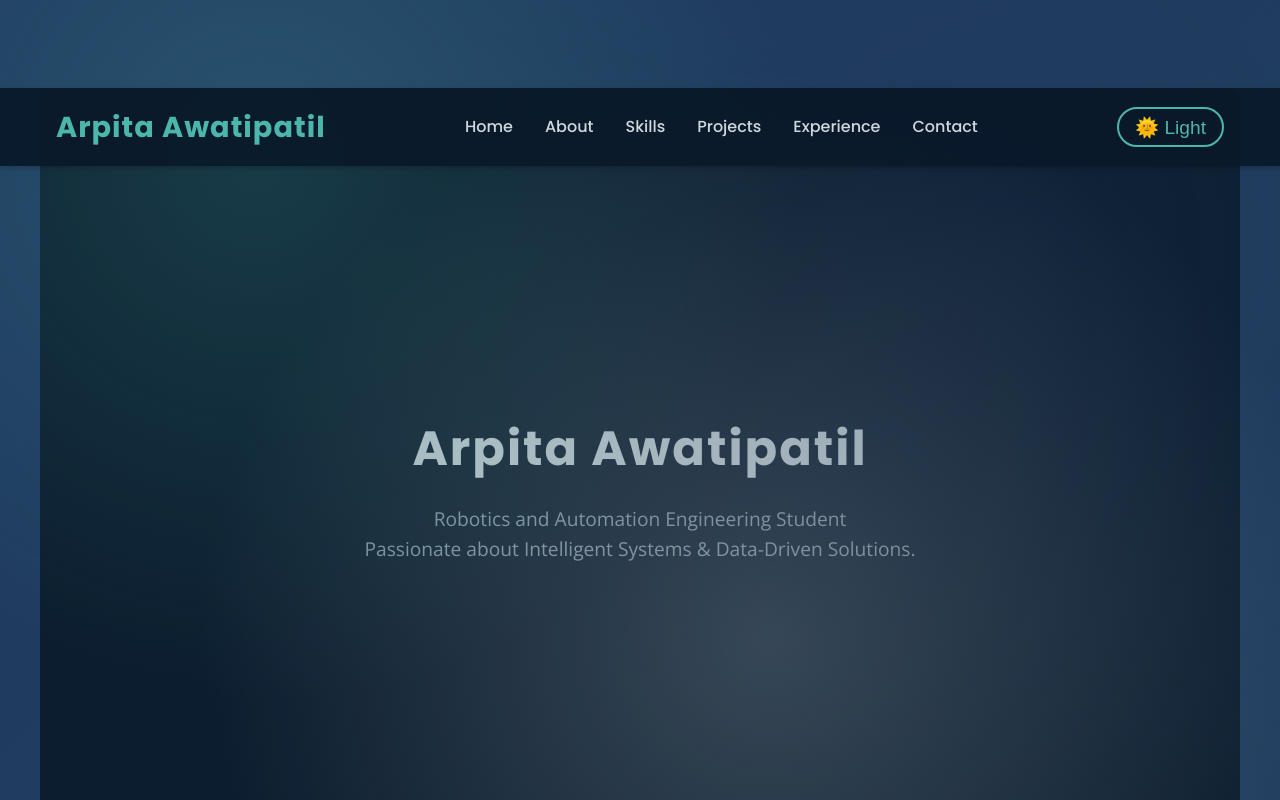
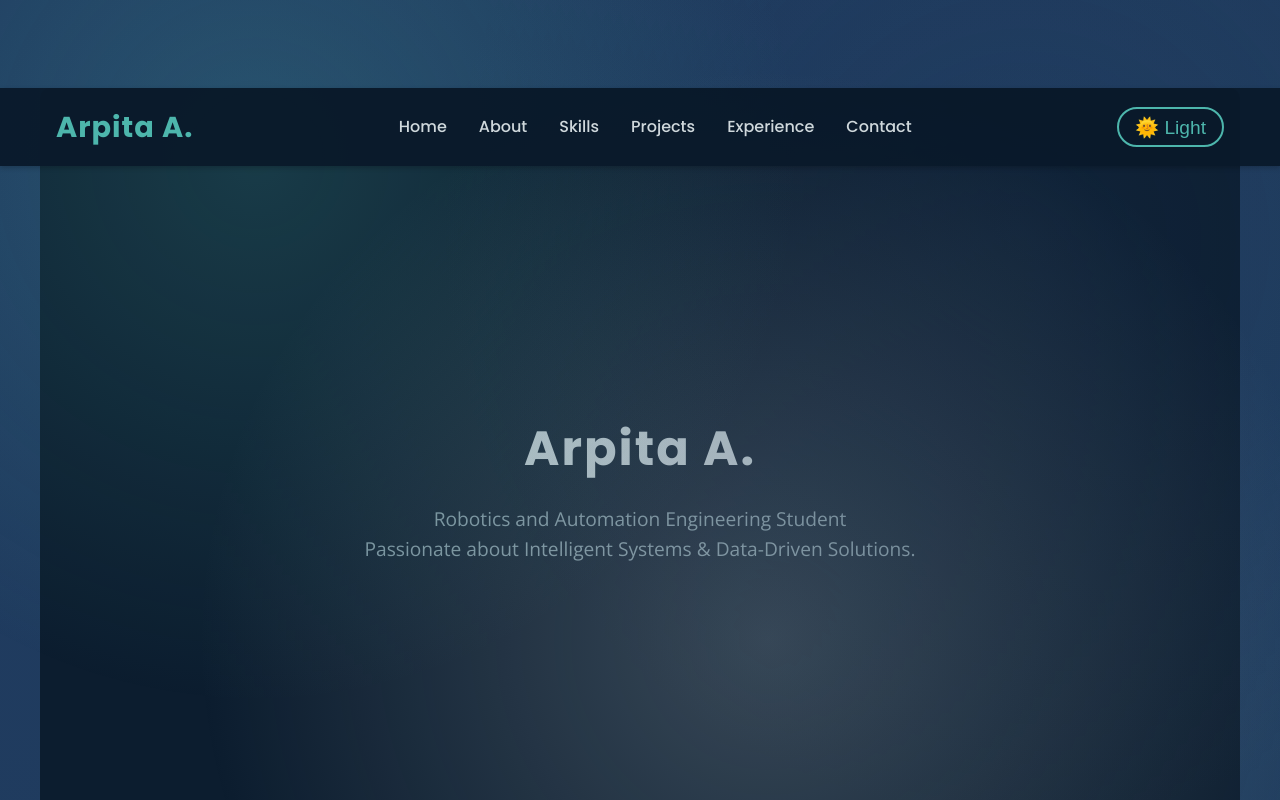
Before and after one commit to patilarpitaa31/Portfolio-Website, a plain HTML site: page index.html in a window 1280 px wide. Shown: the top 800 px of the page. Drawn offline with nearby package versions, Linux system fonts and the light colour scheme.

Commit message:
index.html

```diff
--- a/index.html
+++ b/index.html
@@ -528,7 +528,7 @@ System: 0.9rem, 4vw, 1.1rem);
   <div class="animated-bg"></div>
   <header>
     <nav>
-      <div class="logo">Arpita Awatipatil</div>
+      <div class="logo">Arpita A.</div>
       <button class="hamburger" aria-label="Toggle Menu">☰</button>
       <ul>
         <li><a href="#home">Home</a></li>
@@ -542,7 +542,7 @@ System: 0.9rem, 4vw, 1.1rem);
     </nav>
   </header>
   <section id="home">
-    <h1>Arpita Awatipatil</h1>
+    <h1>Arpita A.</h1>
     <p>Robotics and Automation Engineering Student</p>
     <p>Passionate about Intelligent Systems & Data-Driven Solutions.</p>
   </section>
@@ -634,7 +634,7 @@ System: 0.9rem, 4vw, 1.1rem);
       <p>Served as the primary point of contact between students and the T&P cell, coordinated placement drives, and facilitated student participation in training programs and company interactions.</p>
     </div>
   </section>
-  <section id="contact">
+  <section id="contact:">
     <h2><i class="fas fa-envelope"></i> Contact Me</h2>
     <div class="social-links">
       <a href="https://www.linkedin.com/in/arpitaa314/" target="_blank">
```
